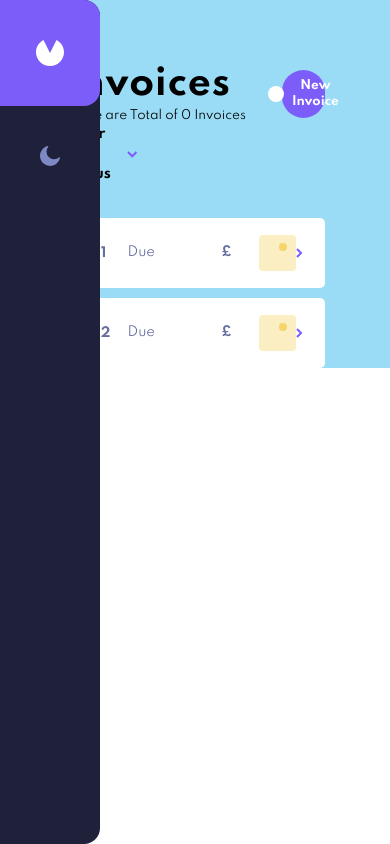
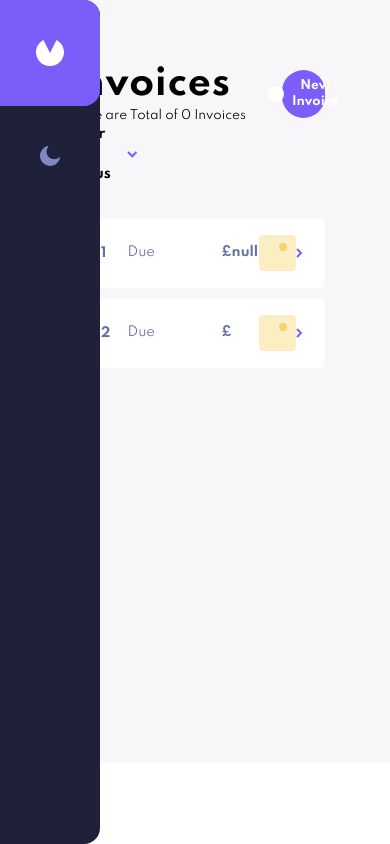
Before and after one commit to keys78/invoice-app, a Vue app: page / in a window 390 px wide. Built offline with nearby package versions, Linux system fonts and the light colour scheme; data requests are answered from the project's data file.

Commit message:
responsiveness

```diff
--- a/src/Home.vue
+++ b/src/Home.vue
@@ -82,6 +82,11 @@ import Invoice from './Invoice.vue'
 
 
 <style >
+*{
+  padding: 0;
+  margin: 0;
+  box-sizing: border-box;
+}
   .spartan{
     font-family: 'Spartan', sans-serif;
   }
@@ -108,9 +113,9 @@ import Invoice from './Invoice.vue'
   }
 
   .apple{
-    height: 100%;
-    background:rgb(154, 219, 245);
-    /* background:rgb(247, 247, 250);; */
+    /* background:rgb(154, 219, 245); */
+    background:rgb(247, 247, 250);;
+    background-size:cover;
     transition: background 0.5s ease-in-out;
   }
   .dark{
--- a/src/Invoice.vue
+++ b/src/Invoice.vue
@@ -38,7 +38,7 @@
                 <h1 class="col-span-2"><span class="text-sm font-bold">#</span><span class="id-style">{{ invoice.id }}</span></h1>
                 <h1 class="col-span-2">Due{{invoice.invoiceDate}}</h1>
                 <h1 class="col-span-3">{{ invoice.clientName }}</h1>
-                <h1 class="col-span-2 font-bold">&#163;{{ sumOfTotals }}</h1>
+                <h1 id="newData" class="col-span-2 font-bold">&#163;</h1>
 
                 <div class="relative flex col-span-2">
                     <div class="myStatus w-28 h-9 text-center border-none rounded py-3 opacity-50 border px-3 " :class="{'status': invoice.status}">
@@ -57,7 +57,7 @@
      <div v-else>
         Loading....
     </div>
-
+            <p class="pb-96"></p>
 </div>
 </template>
 
@@ -69,6 +69,7 @@ import InvoiceDetails from './InvoiceDetails.vue'
      name:'Invoice',
      components: {
         InvoiceDetails,
+
      },
      data() {
          return {
@@ -93,13 +94,16 @@ import InvoiceDetails from './InvoiceDetails.vue'
             .then(data => {
             this.invoices = data
 
-            })
+            });
+
     },
+    updated() {
+            const myLog = document.querySelector('#newData');
+            const total = localStorage.getItem('myTotal');
+            myLog.appendChild(document.createTextNode(total));
+    },
+
     methods: {
-        // onload(){
-        // const elValue = document.getElementById('myTotal')
-        // elValue.innerHTML = "orange"
-        // },
         statusToggle(){
              this.statusBar = !this.statusBar
       },
--- a/src/InvoiceDetails.vue
+++ b/src/InvoiceDetails.vue
@@ -93,8 +93,8 @@
                 <div style="background:#1E2139;" class="rounded-b-2xl">
                     <div class="p-8 flex justify-between items-center ">
                         <p class="text-lg text-gray-100">Amount Due</p>
-                        <p id="myTotals" class="text-3xl font-bold text-white">&#163;{{ sumOfTotals }}</p>
-                        <div id="myTotal" class="text-3xl font-bold text-white"></div>
+                        <p ref="nkita" class="text-3xl font-bold text-white">&#163;{{ sumOfTotals }}</p>
+                        <!-- <button @click="cliko" class="text-white">HereToto</button> -->
                     </div>
                 </div>
             </div>
@@ -264,8 +264,13 @@ import Invoice from './Invoice.vue'
             // console.log(data)
             this.invoice = data
 
-            })
+            });
 
+    },
+    updated() {
+         const miko = this.$refs.nkita.innerHTML
+          console.log(miko)
+          localStorage.setItem('myTotal', miko);
     },
 
     methods: {
@@ -324,14 +329,19 @@ import Invoice from './Invoice.vue'
             })
        .catch(() => {
         })
-        }
+      },
+    //   cliko: function () {
+
+    //   }
 
     },
    computed: {
     sumOfTotals () {
+        if(this.invoice.hasOwnProperty("addItems")) {
         return this.invoice.addItems.reduce((sum, addItem) => {
             return sum += addItem.subTotal;
         }, 0);
+    }
     }
 }
 
```
Also changed, not shown: src/components/Finaltotal.vue (deleted, +0 -60 lines).
